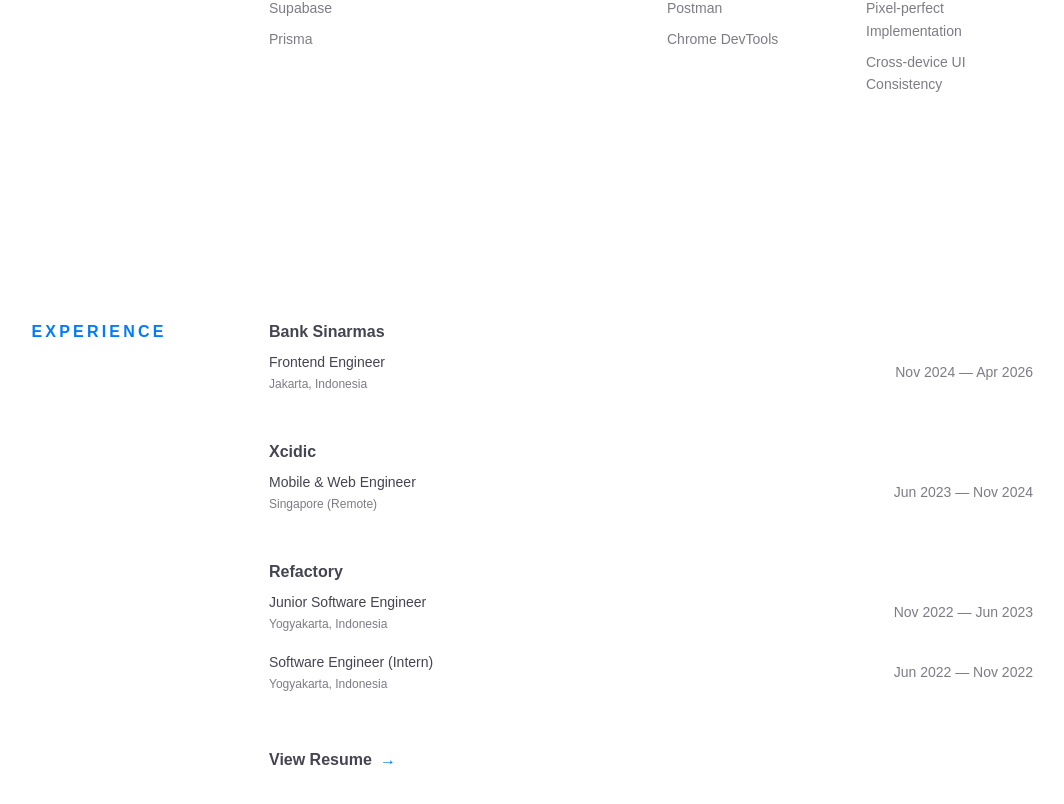
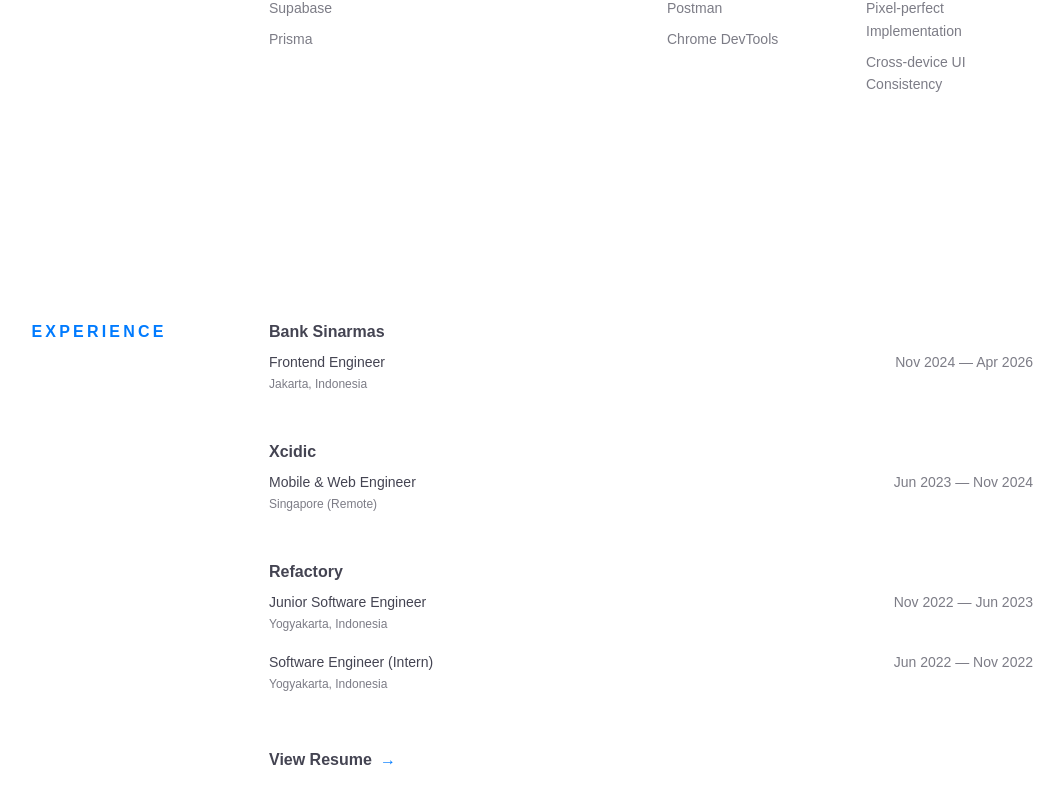
Before and after one commit to asherginting/v3.asherginting, a Next.js app: page / in a window 1280 px wide. Shown: the part 1833-2637 px from the top of the page, without its empty margins (119-1183 px from the left). Built offline with nearby package versions, Linux system fonts and the light colour scheme; a web font is replaced by a local one.

Commit message:
fix: periode mobile responsive

```diff
--- a/src/components/Experience.tsx
+++ b/src/components/Experience.tsx
@@ -90,17 +90,14 @@
                   <div
                     key={i}
                     className="
-                      flex flex-col sm:flex-row
-                      sm:justify-between
-                      sm:items-center
-                      gap-1 sm:gap-6
+                      flex flex-row justify-between items-start
+                      gap-4
                     "
                   >
-                    <div>
+                    <div className="max-w-[70%]">
                       <p className="text-xs sm:text-sm text-(--color-foreground)">
                         {role.title}
                       </p>
-
                       <p className="text-xs text-(--color-foreground)/70 mt-1">
                         {role.location}
                       </p>
@@ -110,6 +107,7 @@
                         text-xs sm:text-sm
                         text-(--color-foreground)/70
                         whitespace-nowrap
+                        text-right
                       "
                     >
                       {role.period}
```
